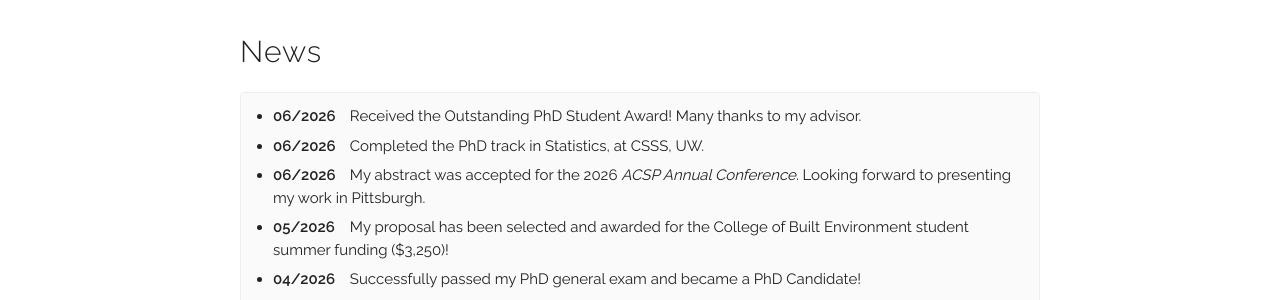
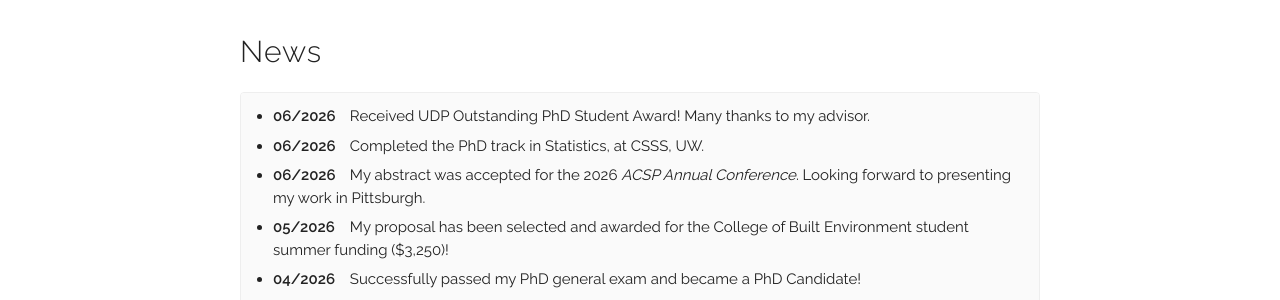
Before and after one commit to ShiQi-Ding/shiqi-ding.github.io, a Jekyll site: the page built from index.html, in a window 1280 px wide and 900 px high, scrolled down 1035 px. Shown: the part 153-453 px from the top of the window. Built offline with Jekyll 4.4.1, drawn with Linux system fonts in a browser that asks for light colours; some web fonts are replaced.

Commit message:
Update news.yaml

```diff
--- a/_data/news.yaml
+++ b/_data/news.yaml
@@ -3,7 +3,7 @@
 items:
 
   - date: "06/2026"
-    text: "Received the Outstanding PhD Student Award! Many thanks to my advisor."
+    text: "Received UDP Outstanding PhD Student Award! Many thanks to my advisor."
 
   - date: "06/2026"
     text: "Completed the PhD track in Statistics, at CSSS, UW."
```
